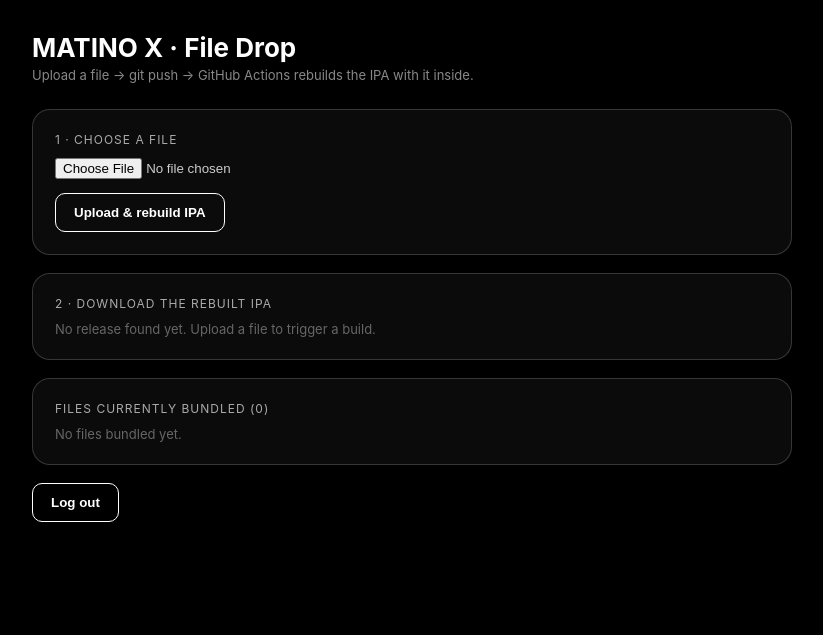
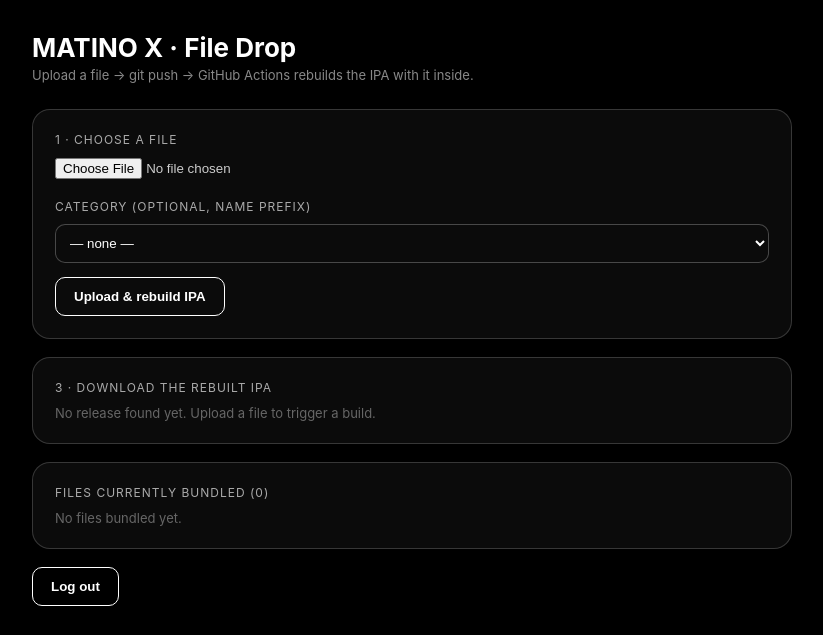
Before and after one commit to gminegg150-cell/matino-x, a Flask app: template site/templates/index.html in a window 1280 px wide. Shown: the top 635 px of the page, without its empty margins (228-1051 px from the left). Run offline with Flask 3, Linux system fonts and the light colour scheme; the template is opened without the code that fills it, so the values that code supplies are empty.

Commit message:
site: add AIM/HOLOGRAM/SKIN category selector on upload (filename prefix only)

```diff
--- a/site/app.py
+++ b/site/app.py
@@ -140,6 +140,16 @@ def upload():
         return redirect(url_for("index"))
 
     name = safe_name(incoming.filename)
+
+    # MATINO X: optional category (AIM / HOLOGRAM / SKIN). It is only a name
+    # prefix so the read-only category tabs, which filter by filename token,
+    # show the file under the chosen label. No apply/run behaviour is added.
+    category = request.form.get("category", "").strip().upper()
+    if category in {"AIM", "HOLOGRAM", "SKIN"}:
+        token = category.lower()
+        if token not in name.lower():
+            name = safe_name(f"{category}_{name}")
+
     DROP_DIR.mkdir(parents=True, exist_ok=True)
     target = DROP_DIR / name
     target.write_bytes(incoming.read())
--- a/site/templates/index.html
+++ b/site/templates/index.html
@@ -12,6 +12,8 @@
   .card { background:#0b0b0b; border:1px solid rgba(255,255,255,.18); border-radius:18px; padding:22px; margin-bottom:18px; }
   label { display:block; font-size:12px; color:#aaa; margin-bottom:10px; text-transform:uppercase; letter-spacing:1px; }
   input[type=file] { width:100%; color:#ccc; margin-bottom:14px; }
+  select { width:100%; padding:10px; margin-bottom:14px; background:#0b0b0b; color:#fff;
+           border:1px solid rgba(255,255,255,.25); border-radius:10px; }
   button { padding:11px 18px; border-radius:10px; border:1px solid #fff; background:transparent;
            color:#fff; font-weight:700; cursor:pointer; }
   button:hover { background:#fff; color:#000; }
@@ -43,12 +45,19 @@
     <label>1 · Choose a file</label>
     <form method="post" action="{{ url_for('upload') }}" enctype="multipart/form-data">
       <input type="file" name="file" required>
+      <label style="margin-top:6px">Category (optional, name prefix)</label>
+      <select name="category">
+        <option value="">— none —</option>
+        <option value="AIM">AIM</option>
+        <option value="HOLOGRAM">HOLOGRAM</option>
+        <option value="SKIN">SKIN</option>
+      </select>
       <button type="submit">Upload &amp; rebuild IPA</button>
     </form>
   </div>
 
   <div class="card">
-    <label>2 · Download the rebuilt IPA</label>
+    <label>3 · Download the rebuilt IPA</label>
     {% if release %}
       <div class="row">
         <a class="btn" href="{{ release.url }}">Download IPA ({{ release.tag }})</a>
```
